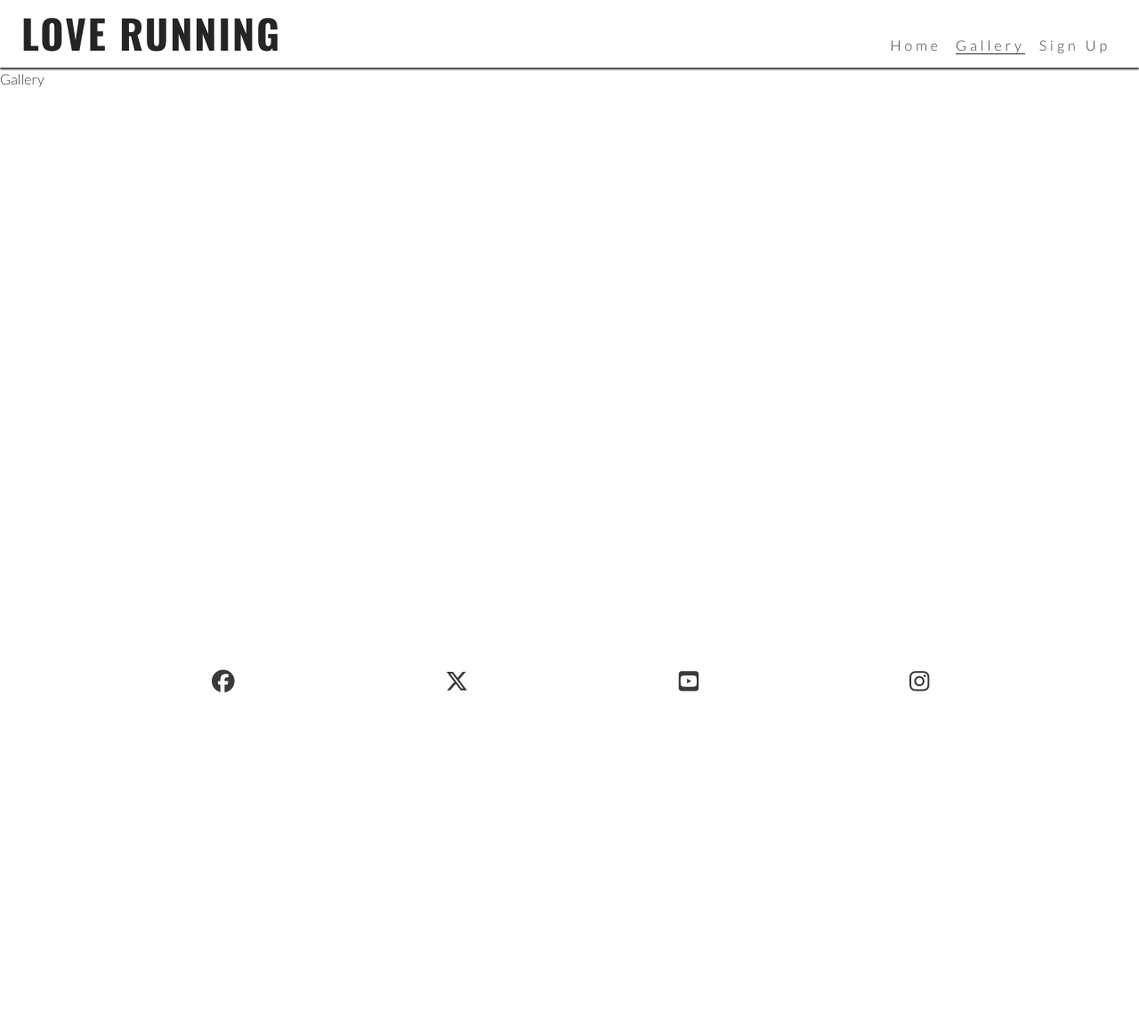
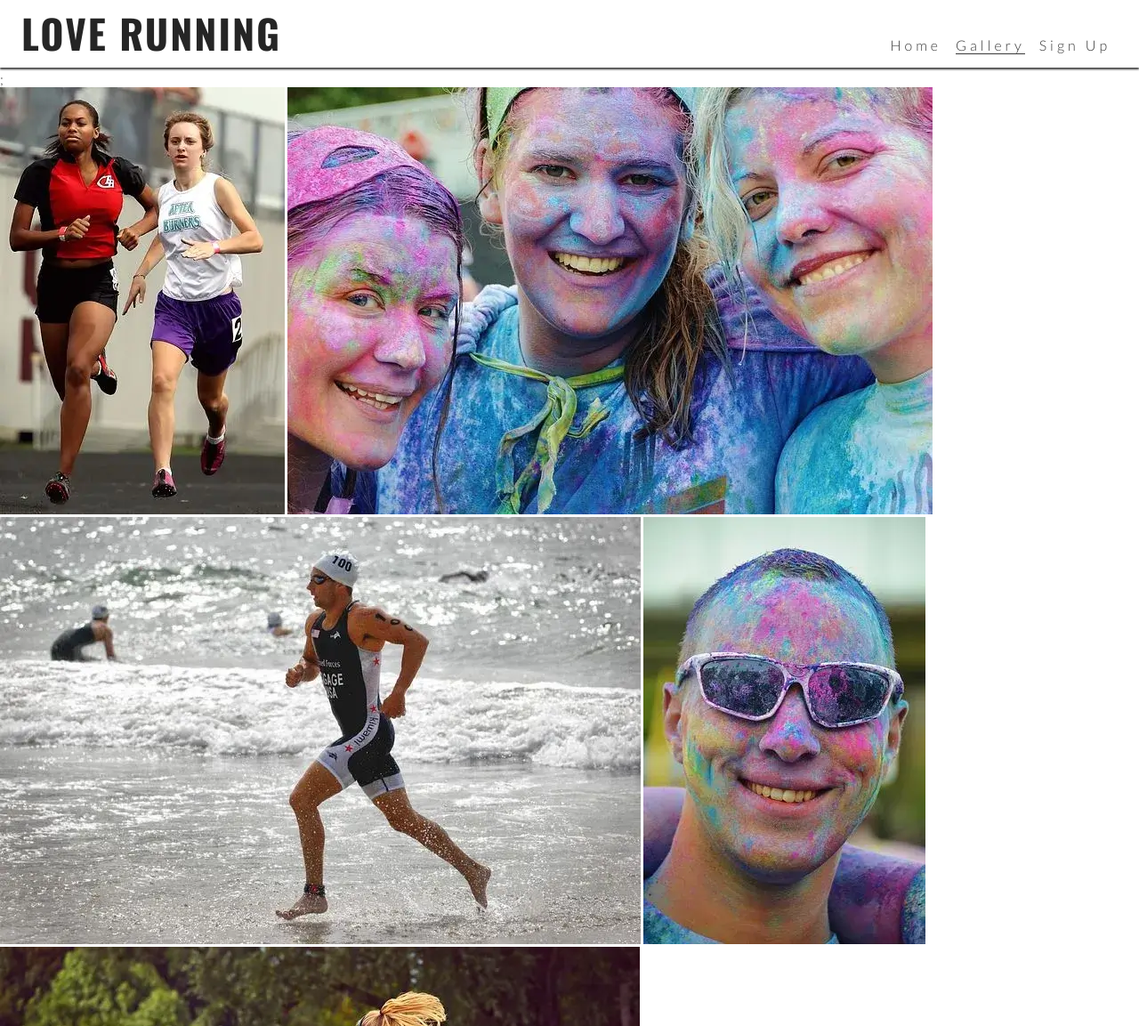
Before and after one commit to nianswe/love-running, a plain HTML site: page gallery.html in a window 1280 px wide. Shown: the top 1153 px of the page at 89% size. Before the commit the page ends 800 px from the top, so only its background shows below. Drawn offline with nearby package versions, Linux system fonts and the light colour scheme.

Commit message:
Add images to Gallery page

```diff
--- a/gallery.html
+++ b/gallery.html
@@ -40,7 +40,24 @@
   </header>
 
   <!-- Main content-->
-  <main>Gallery</main>
+  <main>
+
+    <section id="gallery">;
+        <div id="photos">
+          <img src="assets/images/athletes.webp" alt="Two athlets running together">
+          <img src="assets/images/girls.webp" alt="Three girls at charity paint running festival">
+          <img src="assets/images/runner3.webp" alt="Solo male runner jogging on beach">
+          <img src="assets/images/man.webp" alt="Man at charity paint running festival">
+          <img src="assets/images/runner1.webp" alt="Solo female runner jogging through Phoenix Park">
+          <img src="assets/images/runner2.webp" alt="Runners competing in marathon">
+          <img src="assets/images/runner4.webp" alt="Solo female runner jogging on beach">
+          <img src="assets/images/running_gang.webp" alt="Large group of runners taking part in a marathon on a rainy day">
+          <img src="assets/images/mud-run.webp" alt="Two women runners taking a muddy selfie after the Mud Runners championship">
+        </div>;
+    </section>
+
+
+  </main>
 
   <!-- Footer-->
   <footer>
```
Also changed, not shown: assets/images/athletes.webp (added), assets/images/girls.webp (added), assets/images/man.webp (added), assets/images/mud-run.webp (added), assets/images/runner1.webp (added), assets/images/runner2.webp (added), assets/images/runner3.webp (added), assets/images/runner4.webp (added), assets/images/running_gang.webp (added).
